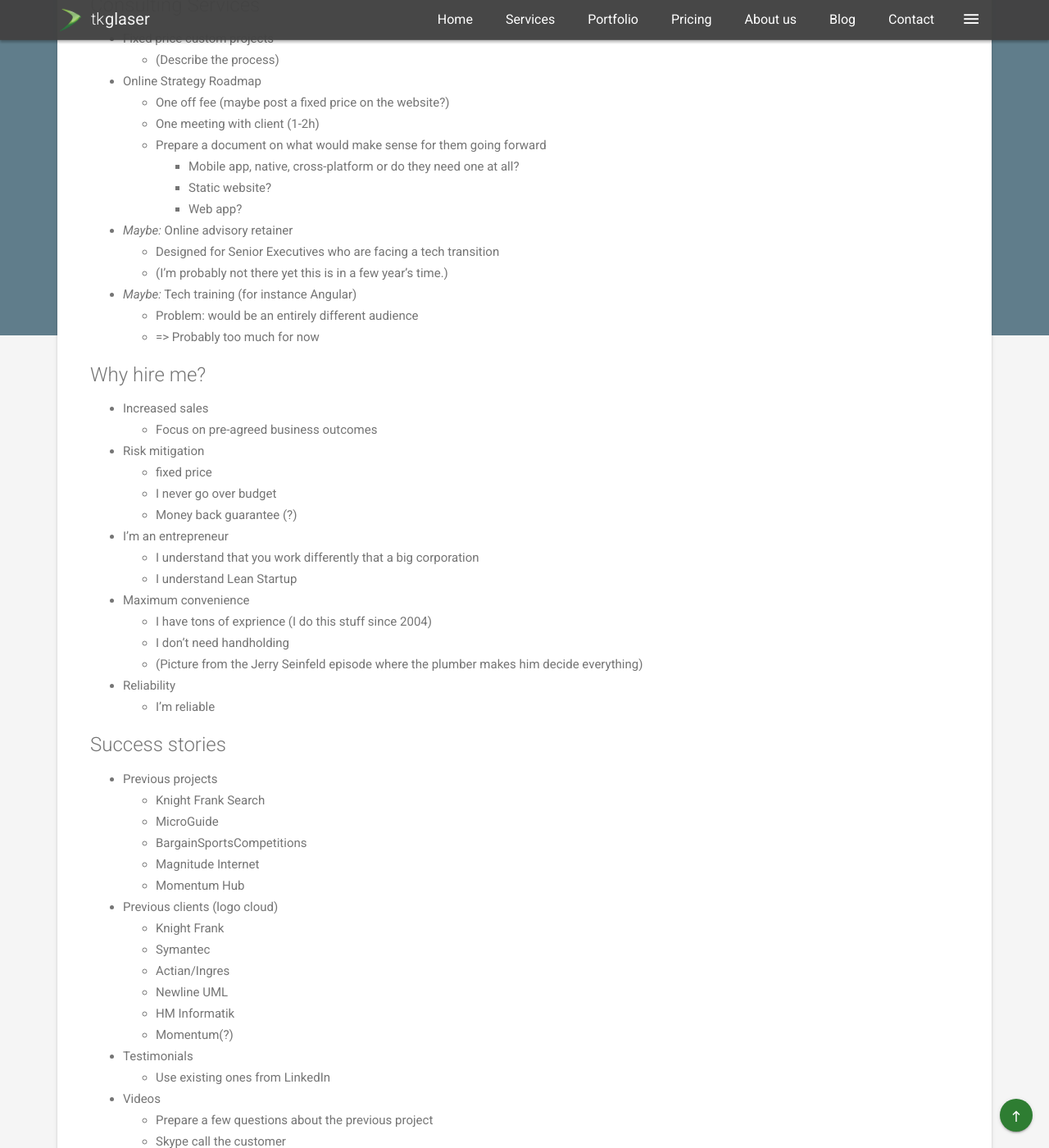
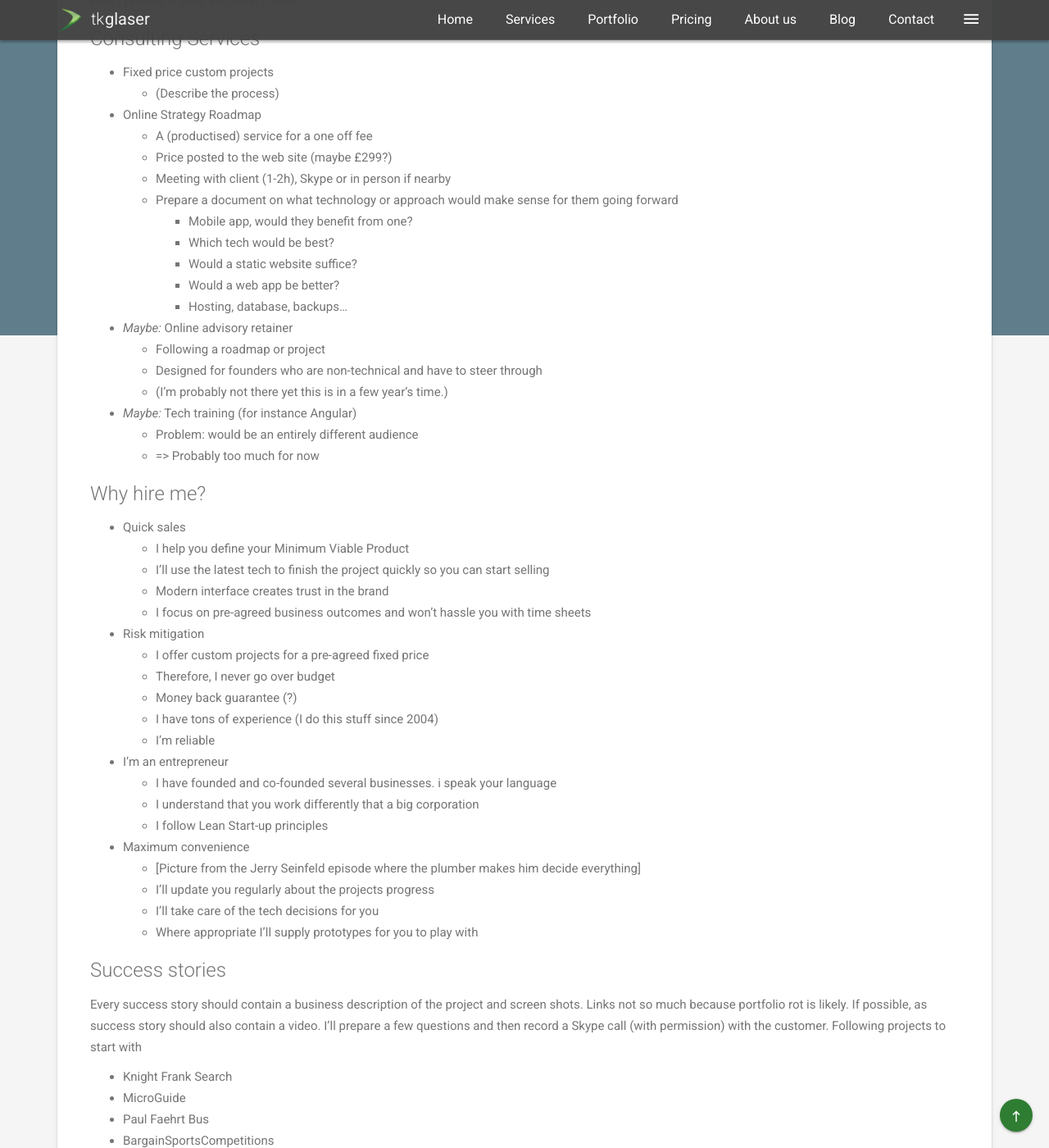
Before and after one commit to tkglaser/tkglaser.github.io, a Jekyll site: the page built from marketing-strategy.md, in a window 1280 px wide and 1400 px high, scrolled down 441 px. Shown: the whole window at 82% size. Built offline with Jekyll 4.4.1, drawn with Linux system fonts in a browser that asks for light colours; some of the changed text lies outside the part shown.

Commit message:
strategy

```diff
--- a/marketing-strategy.md
+++ b/marketing-strategy.md
@@ -4,72 +4,90 @@
 permalink: /marketing-strategy/
 date: 2016-03-18
 ---
-Marketing strategy/braindump for tkglaser consulting.
+Marketing strategy/brain dump for tkglaser consulting.
 
 ## Positioning
+How I present myself and what I offer.
+
 ### Consulting Services
 - Fixed price custom projects
   - (Describe the process)
 - Online Strategy Roadmap
-  - One off fee (maybe post a fixed price on the website?)
-  - One meeting with client (1-2h)
-  - Prepare a document on what would make sense for them going forward
-    - Mobile app, native, cross-platform or do they need one at all?
-    - Static website?
-    - Web app?
+  - A (productised) service for a one off fee
+  - Price posted to the web site (maybe £299?)
+  - Meeting with client (1-2h), Skype or in person if nearby
+  - Prepare a document on what technology or approach would make sense for them going forward
+    - Mobile app, would they benefit from one?
+    - Which tech would be best?
+    - Would a static website suffice?
+    - Would a web app be better?
+    - Hosting, database, backups...
 - *Maybe:* Online advisory retainer
-  - Designed for Senior Executives who are facing a tech transition
+  - Following a roadmap or project
+  - Designed for founders who are non-technical and have to steer through
   - (I'm probably not there yet this is in a few year's time.)
 - *Maybe:* Tech training (for instance Angular)
   - Problem: would be an entirely different audience
   - => Probably too much for now
 
 ### Why hire me?
-- Increased sales
-  - Focus on pre-agreed business outcomes
+- Quick sales
+  - I help you define your Minimum Viable Product
+  - I'll use the latest tech to finish the project quickly so you can start selling
+  - Modern interface creates trust in the brand
+  - I focus on pre-agreed business outcomes and won't hassle you with time sheets
 - Risk mitigation
-  - fixed price
-  - I never go over budget
+  - I offer custom projects for a pre-agreed fixed price
+  - Therefore, I never go over budget
   - Money back guarantee (?)
+  - I have tons of experience (I do this stuff since 2004)
+  - I'm reliable
 - I'm an entrepreneur
+  - I have founded and co-founded several businesses. i speak your language
   - I understand that you work differently that a big corporation
-  - I understand Lean Startup
+  - I follow Lean Start-up principles
 - Maximum convenience
-  - I have tons of exprience (I do this stuff since 2004)
-  - I don't need handholding
-  - (Picture from the Jerry Seinfeld episode where the plumber
-    makes him decide everything)
-- Reliability
-  - I'm reliable
+  - [Picture from the Jerry Seinfeld episode where the plumber
+    makes him decide everything]
+  - I'll update you regularly about the projects progress
+  - I'll take care of the tech decisions for you
+  - Where appropriate I'll supply prototypes for you to play with
 
 ### Success stories
-- Previous projects
-  - Knight Frank Search
-  - MicroGuide
-  - BargainSportsCompetitions
-  - Magnitude Internet
-  - Momentum Hub
-- Previous clients (logo cloud)
-  - Knight Frank
-  - Symantec
-  - Actian/Ingres
-  - Newline UML
-  - HM Informatik
-  - Momentum(?)
+Every success story should contain a business description of the project and screen shots.
+Links not so much because portfolio rot is likely. If possible, as success story should also
+contain a video. I'll prepare a few questions and then record a Skype call (with permission)
+with the customer. Following projects to start with
+- Knight Frank Search
+- MicroGuide
+- Paul Faehrt Bus
+- BargainSportsCompetitions
+- Momentum Hub
+
+A logo cloud of previous clients
+- Knight Frank
+- Symantec
+- Actian/Ingres
+- Newline UML
+- HM Informatik
+- Momentum(?)
+
 - Testimonials
   - Use existing ones from LinkedIn
-- Videos
-  - Prepare a few questions about the previous project
-  - Skype call the customer
-  - Record the call (with permission)
 
 ### About me
 - Resume/CV
 
 ## Outreach
+How I plan to actively engage and build an audience. Most of this has to link back to the
+website so it will start when the website is done.
+
 ### Content to share
+The topics I should concentrate on and that hopefully are of interest to my target
+audience and also server to build trust as a tech expert and reliable person.
 - Productivity tips
-- Lean startup
+- Lean start-up
+- Growth hacking
 - Relevant entrepreneurial blogs
 - Getting started as an entrepreneur
 - How to guides
@@ -82,40 +100,50 @@
   - Scientists
     - Albert Einstein
 
+### Channels
+Main Communication channels:
+- Social media
+- Referrals
+- Local networking groups
+- Build a mailing list
+
 ### Networking
 - Contact all previous clients for 3 referrals each
 - Contact 2 of them per day
-- Find CEOs/CTOs on Linkedin and contact them
+- Find CEOs/CTOs on LinkedIn and in-mail them
 
 ### Social media
 - Twitter
-  - 2 posts a day
-- Linkedin
-  - 2 posts a day
+- LinkedIn
+- Target: 2 posts a day
 
 ### Physical Meetups
-- 1 per week
-- Meetup.com entrepreneur groups
+- Local entrepreneur groups on meetup.com
+- Local 4N networking groups
+- Target: 1 per week
 
 ### Digital products
-- Which technology is right for my business
-- Do I need a mobile app
+Write ebooks, longer articles or series of articles that cannot be found
+online for free. Possible topics:
+- "Which technology is right for my business"
+- "Do I need a mobile app?"
+- 5 day crash course in lean start-up
 
 ### Mailing list
-- Onboarding
-  - Subscribe box/popup on the home page
-  - Give away free digital product
-  - 5 day crash course of something
+- On-boarding
+  - Subscribe box/pop-up on the home page
+  - Give away free a digital product for every sign up
 - Topics
   - Provide value (see content to share)
-  - Share availability
+  - Share my availability for project work
   - Occasional sales pitch
 - Frequency
   - At least once a week
 
 ### What NOT to do
+Things that are not focused and a waste of my time.
 - No more tech blogging
   - It's irrelevant to the entrepreneurial target audience
-  - It only becomes relevant if I ever move into training people again
+  - It only becomes relevant if I ever move into training people again which is a different business entirely
 - No random stuff that I find interesting
   - All postings on social media must be relevant to the target audience
```
